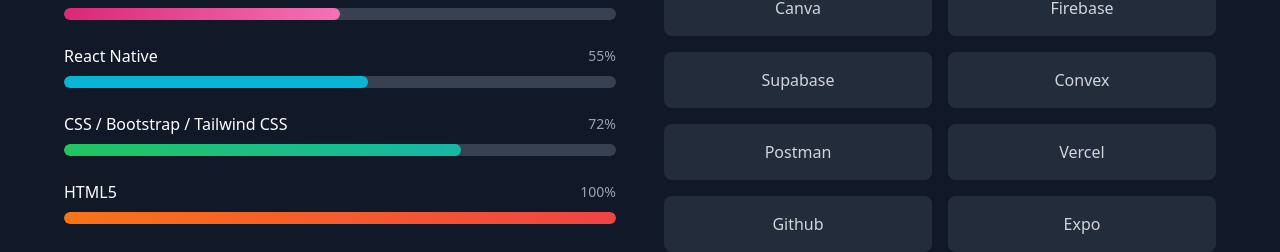
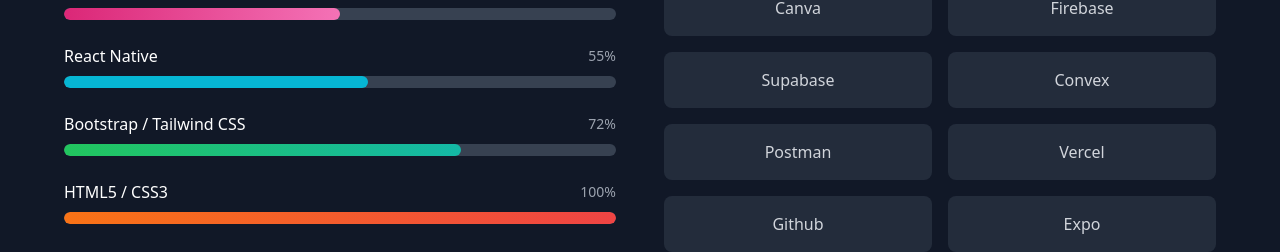
Before and after one commit to DavidManiIbrahim/webDev-portfolio, a React (Vite) app: page / in a window 1280 px wide. Shown: the part 2229-2481 px from the top of the page. Built offline with nearby package versions, Linux system fonts and the light colour scheme; no server answers.

Commit message:
feat: worked on skill array

```diff
--- a/src/components/Skills.tsx
+++ b/src/components/Skills.tsx
@@ -9,8 +9,8 @@
     { name: 'JavaScript / TypeScript', level: 50, color: 'from-pink-600 to-pink-400' },
     // { name: '', level: 65, color: 'from-yellow-500 to-orange-500' },
     { name: 'React Native', level: 55, color: 'from-cyan-500 to-cyan-500' },
-    { name: 'CSS / Bootstrap / Tailwind CSS', level: 72, color: 'from-green-500 to-teal-500' },
-    { name: 'HTML5', level: 100, color: 'from-orange-500 to-red-500' },
+    { name: 'Bootstrap / Tailwind CSS', level: 72, color: 'from-green-500 to-teal-500' },
+    { name: 'HTML5 / CSS3', level: 100, color: 'from-orange-500 to-red-500' },
     { name: 'Node.js / Express', level: 50, color: 'from-gray-600 to-gray-400' },
     // { name: '', level: 82, color: 'from-indigo-500 to-indigo-500' },
     { name: 'Git / GitHub', level: 88, color: 'from-yellow-600 to-yellow-400' },
```
